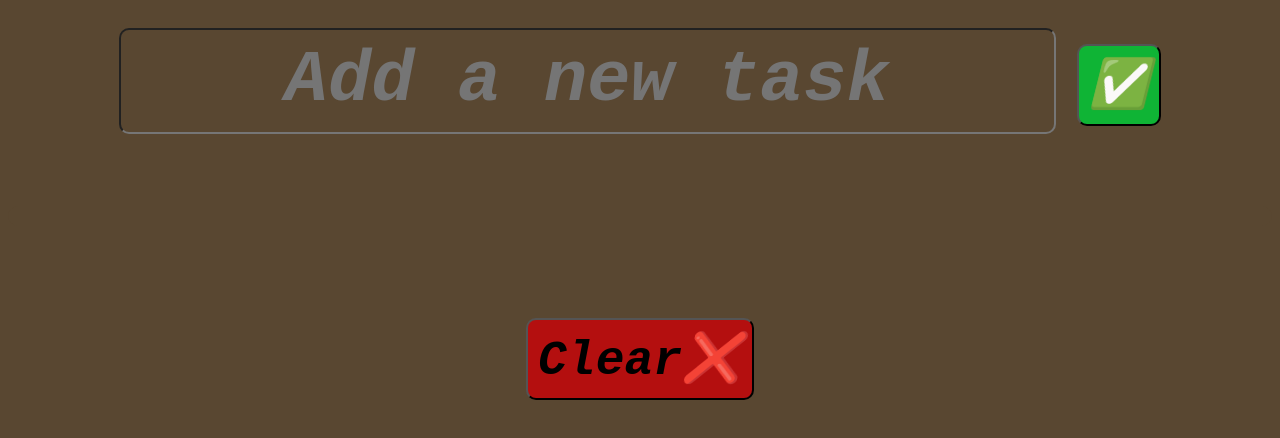
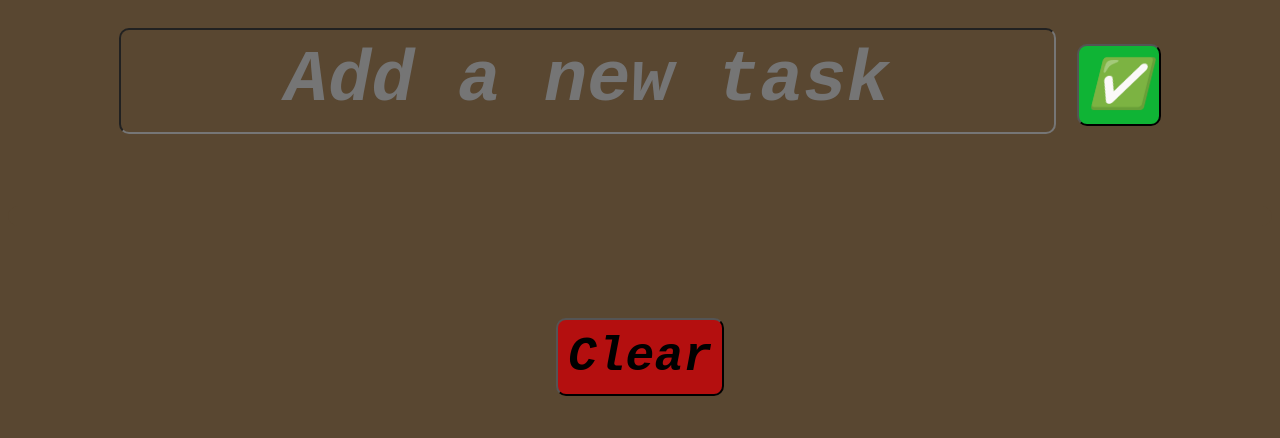
Before and after one commit to OTIENO272/2-do-, a plain HTML site: page index.html in a window 1280 px wide. Shown: the part 96-534 px from the top of the page. Drawn offline with Linux system fonts and the light colour scheme.

Commit message:
Update index.html

```diff
--- a/index.html
+++ b/index.html
@@ -20,7 +20,7 @@
 				</ol>
 
 		</div>
-		<button type="button" id="clear-btn" onclick="removeItem()">Clear❌</button>
+		<button type="button" id="clear-btn" onclick="removeItem()">Clear</button>
 	</div>
 	<script src="./index.js"></script>
 	</script>
```
